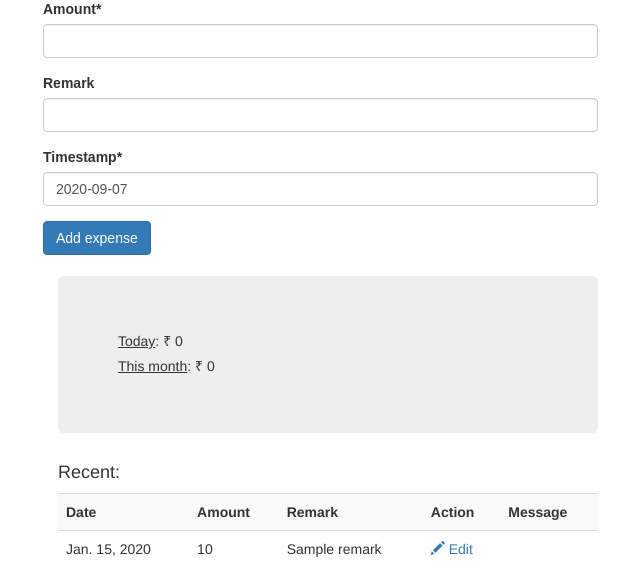
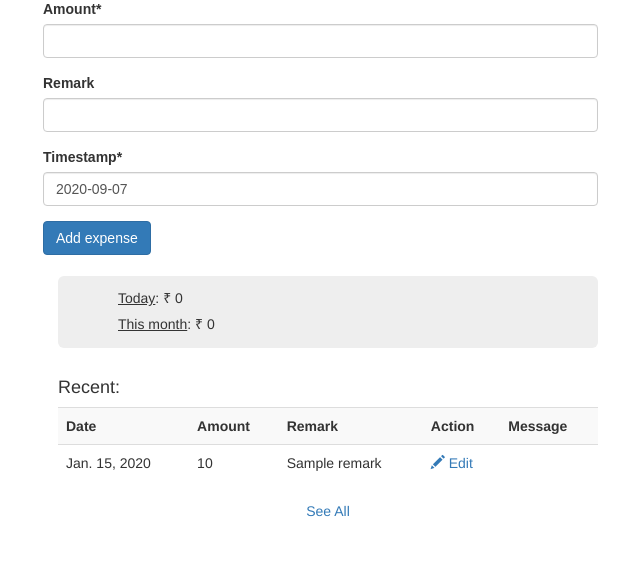
Before and after one commit to thevivekshukla/django-expensor, a Django app: page / in a window 1280 px wide. Shown: the part 92-680 px from the top of the page, without its empty margins (27-667 px from the left). Run offline with Django 3.2, Linux system fonts and the light colour scheme; a user stored in the database is signed in; tables that the repository leaves empty hold one stand-in row (values such as "Sample post"); parts of the project's set-up code (start-up, migrations or seed data) failed here and were passed over; some libraries are stand-ins or nearby versions.

Commit message:
change padding

```diff
--- a/templates/add_expense.html
+++ b/templates/add_expense.html
@@ -26,7 +26,7 @@
 
 <div class="col-sm-12 col-md-6 col-lg-6">
 
-<div class="jumbotron">
+<div class="jumbotron" style="padding-top: 1%; padding-bottom: 1%;">
     <h5><u>Today</u>: &#8377; {{ total.day|intcomma }}</h5>
     <h5><u>This month</u>: &#8377; {{ total.month|intcomma }}</h5>
 </div>
```
